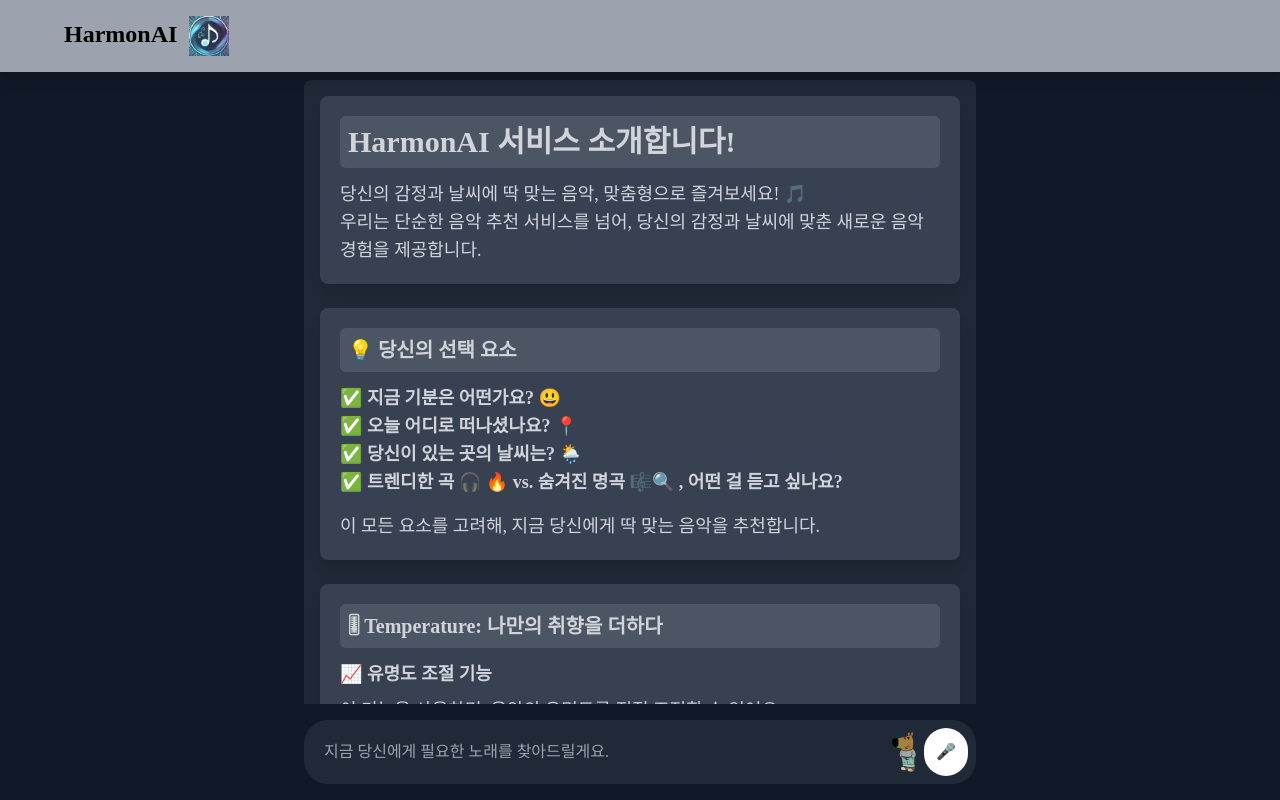
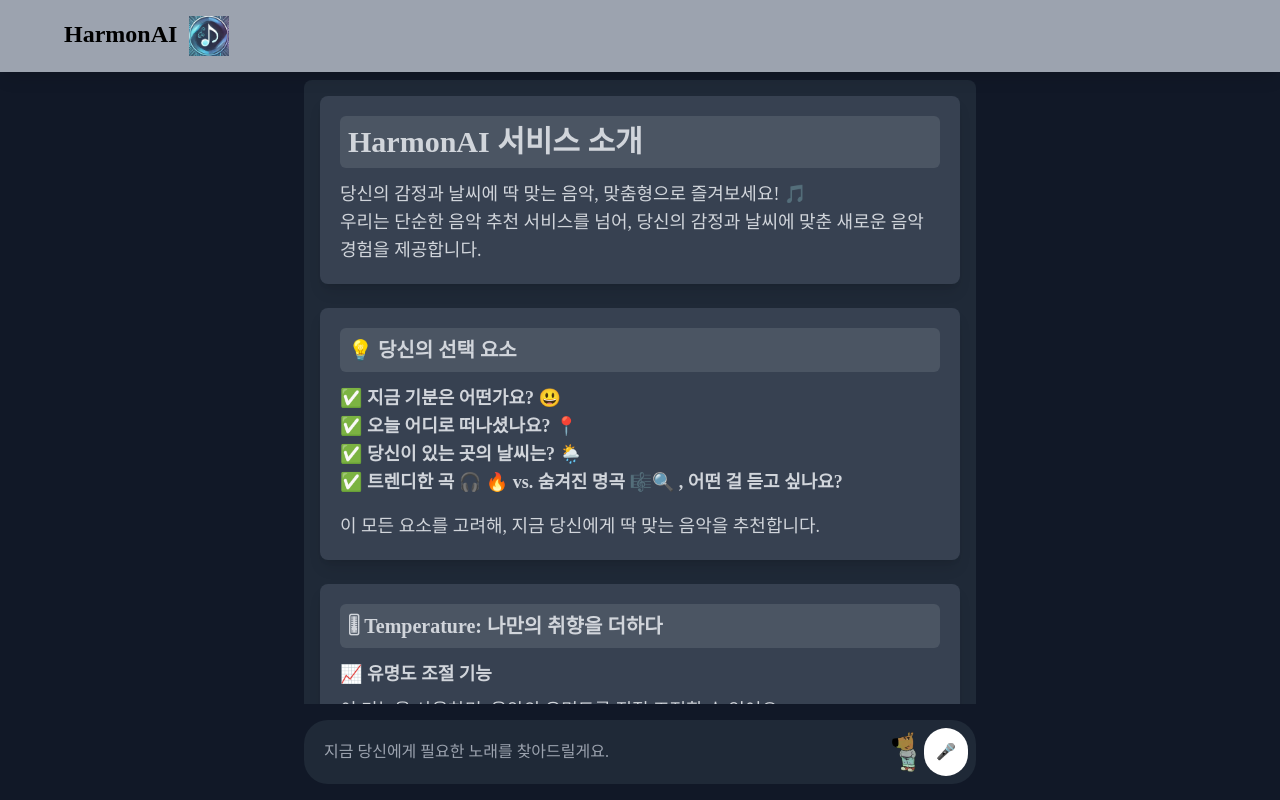
Before and after one commit to vwx12345/FE-CI-CD-Practice, a React (Vite) app: page / in a window 1280 px wide. Shown: the top 800 px of the page. Built offline with nearby package versions, Linux system fonts and the light colour scheme; a web font is replaced by a local one.

Commit message:
ec2 start test2

```diff
--- a/src/Page/MainPage/Info.jsx
+++ b/src/Page/MainPage/Info.jsx
@@ -6,7 +6,7 @@
       {/* 서비스 소개 박스 */}
       <div className="p-5 bg-gray-700 text-gray-300 rounded-lg shadow-lg">
         <div className="p-2 bg-gray-600 rounded-md mb-3">
-          <h1 className="text-3xl font-bold">HarmonAI 서비스 소개합니다!</h1>
+          <h1 className="text-3xl font-bold">HarmonAI 서비스 소개</h1>
         </div>
         <p className="text-lg">
           당신의 감정과 날씨에 딱 맞는 음악, 맞춤형으로 즐겨보세요! 🎵 <br />
```
